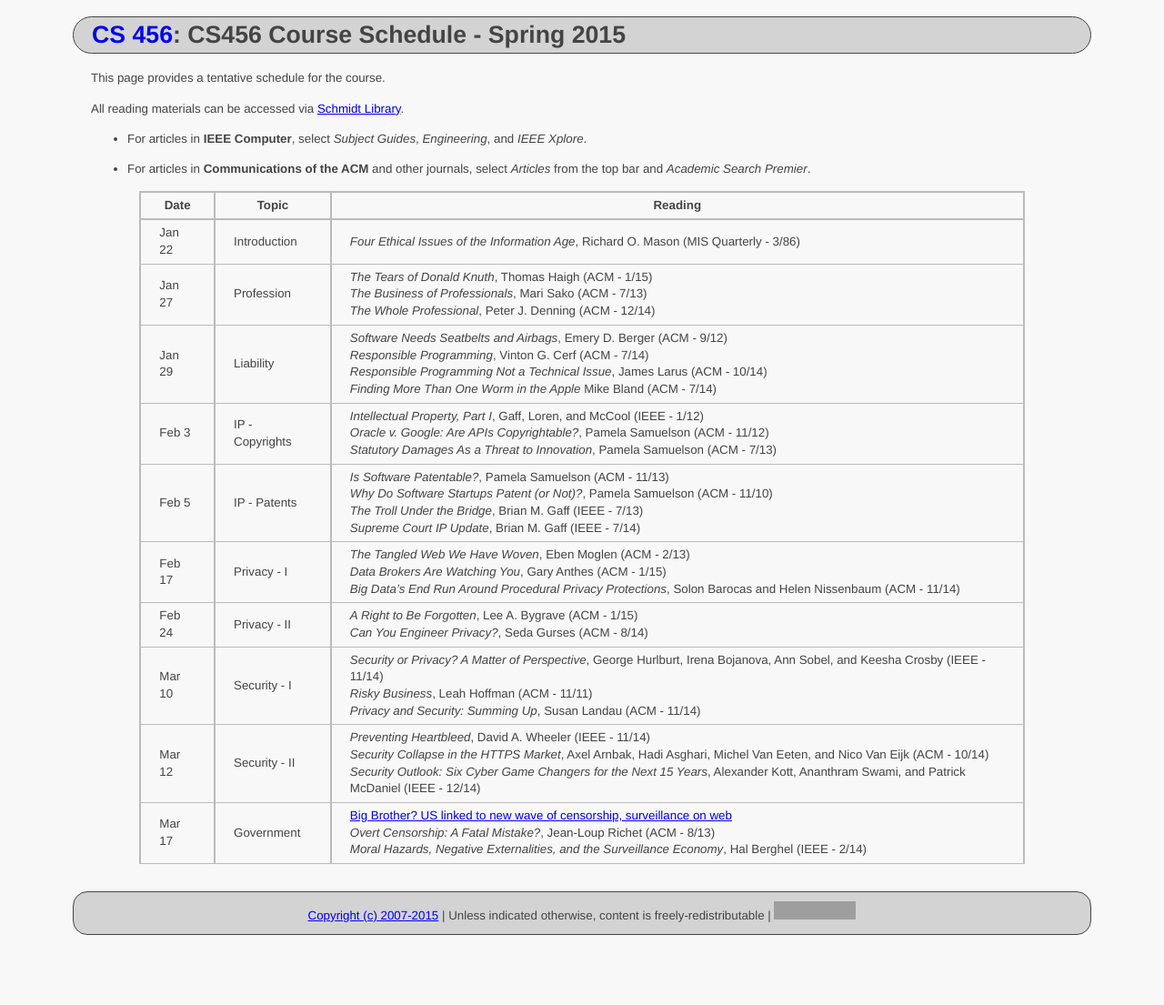
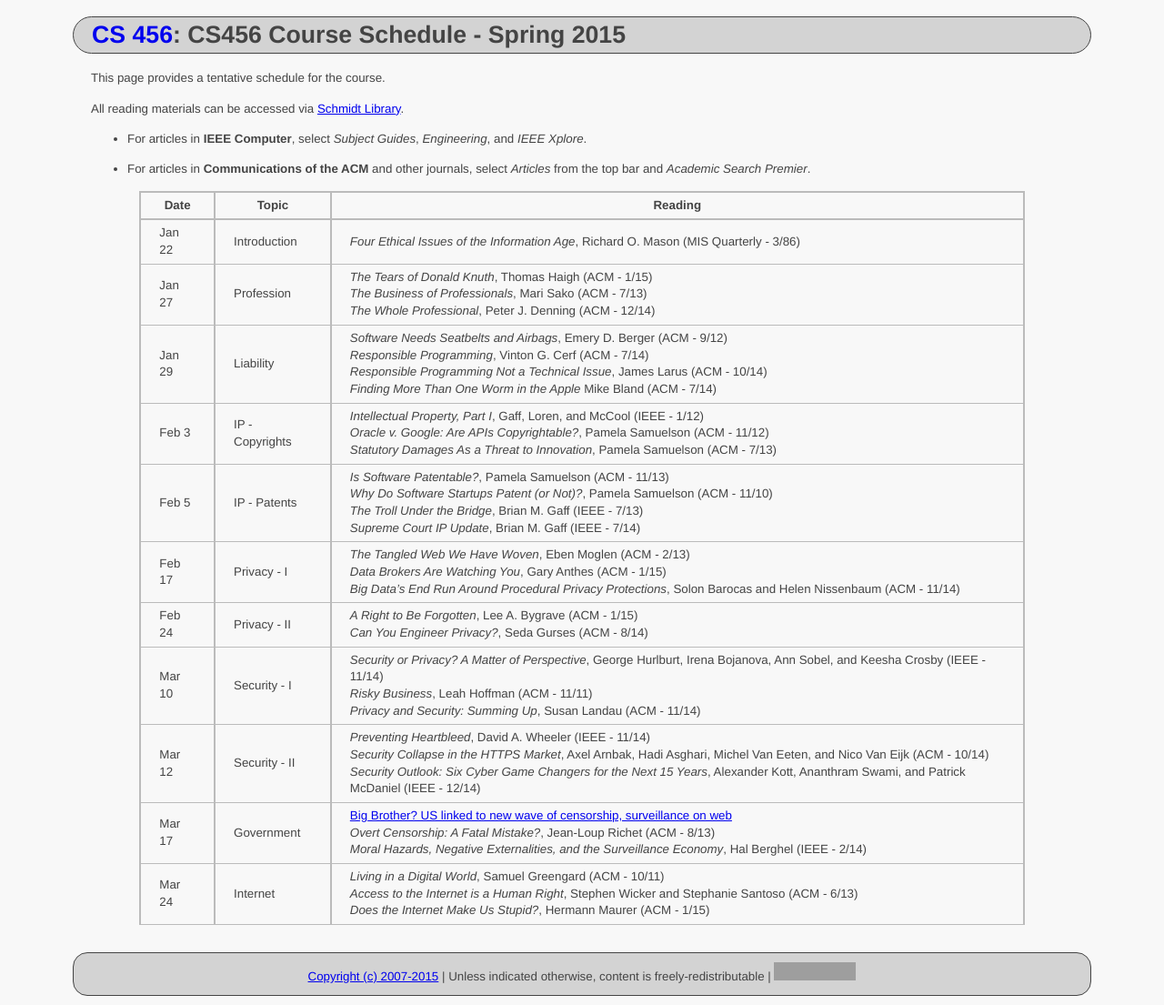
Before and after one commit to ycpcs/cs456-spring2015, a Jekyll site: the page built from schedule/index.md, in a window 1280 px wide. Shown: the whole page at 91% size. Built offline with Jekyll 4.4.1, drawn with Linux system fonts in a browser that asks for light colours; Markdown is read by kramdown in place of the engine named in the settings; before the commit the page ends 1038 px from its top, so only the background shows below that; grey boxes are pictures that could not be loaded.

Commit message:
add Internet articles
add articles on the Internet

```diff
--- a/schedule/index.md
+++ b/schedule/index.md
@@ -24,3 +24,4 @@ All reading materials can be accessed via [Schmidt Library](http://library.ycp.e
 > Mar 10  | Security - I    | *Security or Privacy? A Matter of Perspective*, George Hurlburt, Irena Bojanova, Ann Sobel, and Keesha Crosby (IEEE - 11/14) <br /> *Risky Business*, Leah Hoffman (ACM - 11/11) <br /> *Privacy and Security: Summing Up*, Susan Landau (ACM - 11/14)
 > Mar 12  | Security - II   | *Preventing Heartbleed*, David A. Wheeler (IEEE - 11/14) <br /> *Security Collapse in the HTTPS Market*, Axel Arnbak, Hadi Asghari, Michel Van Eeten, and Nico Van Eijk (ACM - 10/14) <br /> *Security Outlook: Six Cyber Game Changers for the Next 15 Years*, Alexander Kott, Ananthram Swami, and Patrick McDaniel (IEEE - 12/14)|
 > Mar 17  | Government      | [Big Brother? US linked to new wave of censorship, surveillance on web](http://www.foxnews.com/tech/2013/02/27/special-report-surveillance-and-censorship-america/) <br /> *Overt Censorship: A Fatal Mistake?*, Jean-Loup Richet (ACM - 8/13) <br /> *Moral Hazards, Negative Externalities, and the Surveillance Economy*, Hal Berghel (IEEE - 2/14)|
+> Mar 24  | Internet        | *Living in a Digital World*, Samuel Greengard (ACM - 10/11) <br /> *Access to the Internet is a Human Right*, Stephen Wicker and Stephanie Santoso (ACM - 6/13) <br /> *Does the Internet Make Us Stupid?*, Hermann Maurer (ACM - 1/15)|
```
